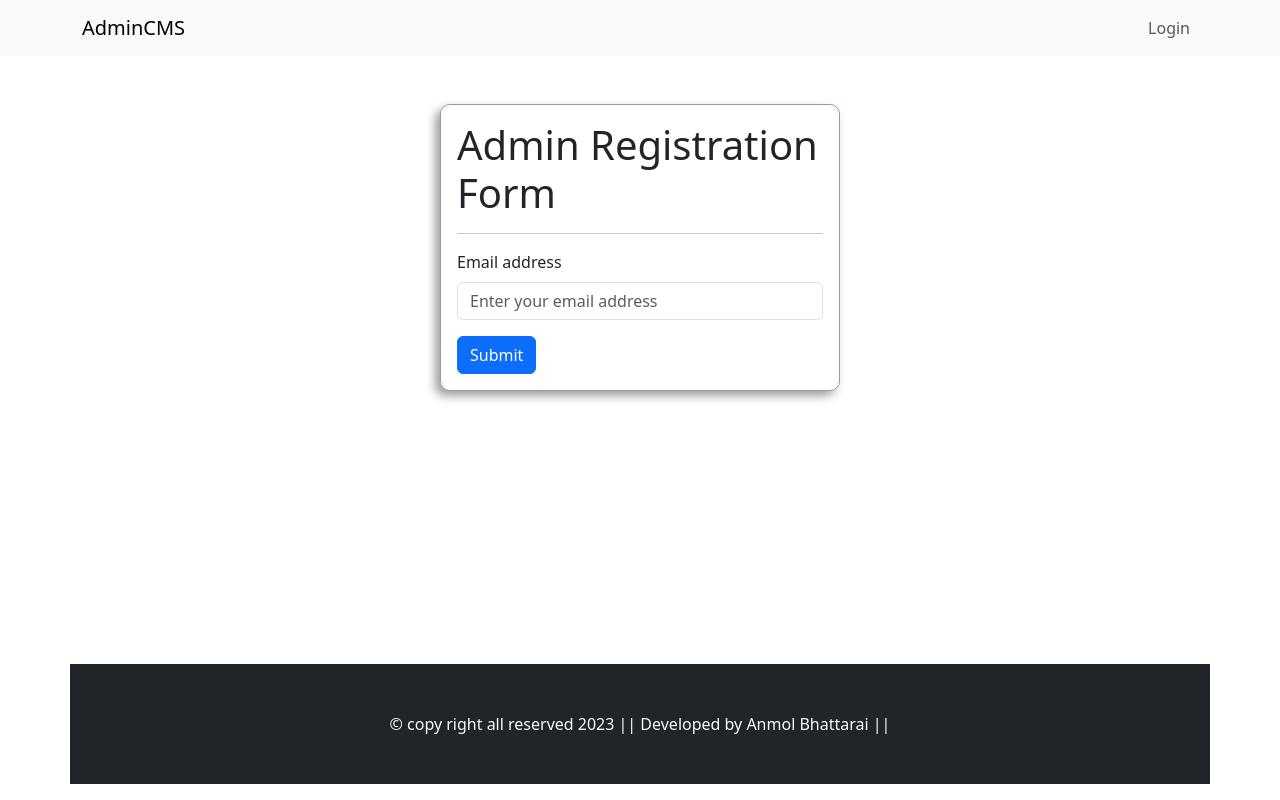
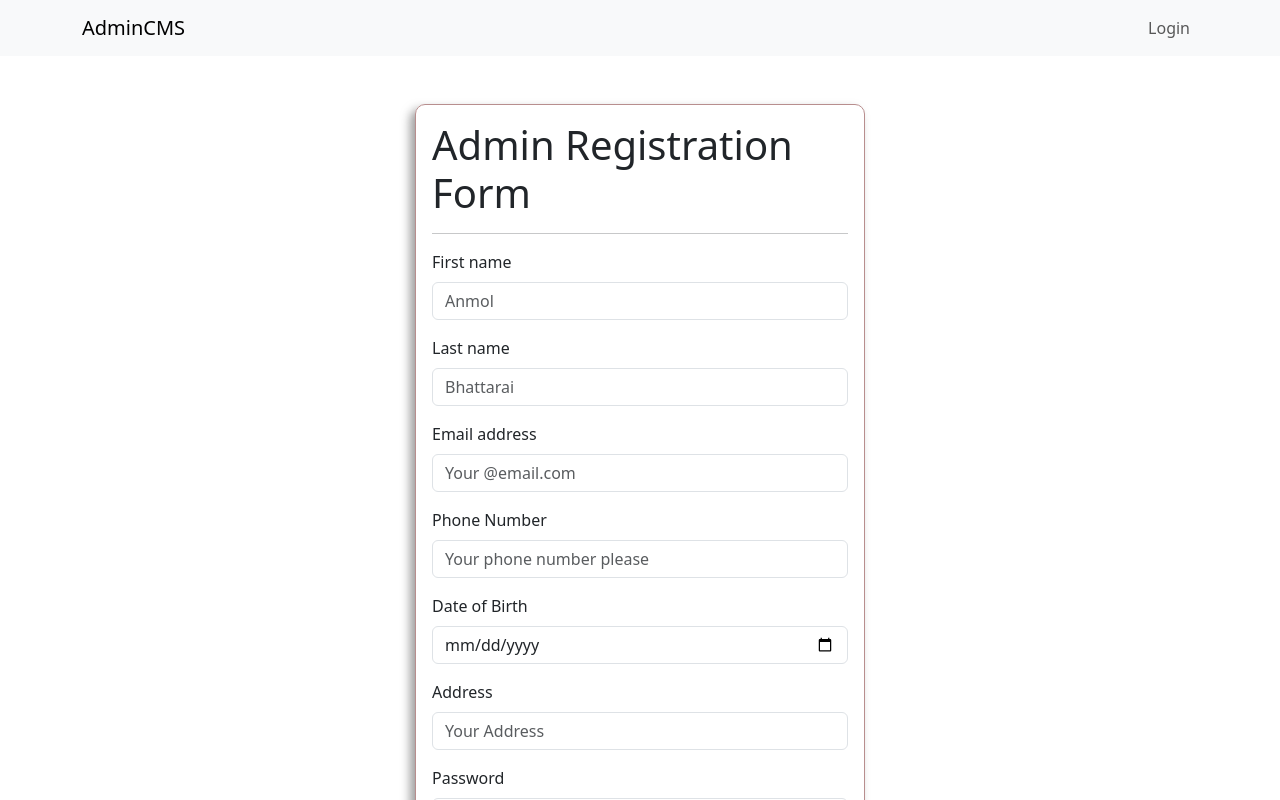
Before and after one commit to anmolft9/CMS_revision_CLIENT, a React (Create React App) app: page /register in a window 1280 px wide. Shown: the top 800 px of the page. Built offline with nearby package versions, Linux system fonts and the light colour scheme.

Commit message:
added all the input fields required for the admin registration process

```diff
--- a/src/App.css
+++ b/src/App.css
@@ -9,7 +9,7 @@
   margin-top: 3rem;
 
   box-shadow: -5px 5px 10px rgba(106, 106, 106, 0.642);
-  width: 400px;
+  width: 450px;
   margin-left: auto;
   margin-right: auto;
 }
--- a/src/components/footer/Footer.js
+++ b/src/components/footer/Footer.js
@@ -3,7 +3,7 @@ import { Container } from "react-bootstrap";
 
 export const Footer = () => {
   return (
-    <Container className="bg-dark py-5 text-light text-center">
+    <Container fluid className="bg-dark py-5 text-light text-center mt-5">
       &copy; copy right all reserved 2023 || Developed by Anmol Bhattarai ||
     </Container>
   );
--- a/src/pages/admin-registration/AdminRegistration.js
+++ b/src/pages/admin-registration/AdminRegistration.js
@@ -2,7 +2,7 @@ import React from "react";
 import { Header } from "../../components/Header/Header";
 import { Footer } from "../../components/footer/Footer";
 import { Button, Container, Form } from "react-bootstrap";
-import { CustomInputField } from "../../components/customInputField/CustomInputField";
+import { CustomInputField } from "../../components/customInputField/CustomInputField.js";
 
 export const AdminRegistration = () => {
   const fields = [
@@ -20,6 +20,45 @@ export const AdminRegistration = () => {
       placeholder: "Bhattarai",
       required: true,
     },
+    {
+      label: "Email address",
+      name: "email",
+      type: "email",
+      placeholder: "Your @email.com",
+      required: true,
+    },
+    {
+      label: "Phone Number",
+      name: "phone",
+      type: "number",
+      placeholder: "Your phone number please",
+      required: true,
+    },
+    {
+      label: "Date of Birth",
+      name: "DOB",
+      type: "date",
+    },
+    {
+      label: "Address",
+      name: "address",
+      type: "text",
+      placeholder: "Your Address",
+    },
+    {
+      label: "Password",
+      name: "password",
+      type: "password",
+      placeholder: "Password",
+      required: true,
+    },
+    {
+      label: "Confirm Password",
+      name: "confirmPassword",
+      type: "password",
+      placeholder: "Retype password",
+      required: true,
+    },
   ];
 
   return (
@@ -30,11 +69,10 @@ export const AdminRegistration = () => {
           <Form>
             <h1>Admin Registration Form</h1>
             <hr />
-            <CustomInputField
-              label="Email address"
-              type="email"
-              placeholder="Enter your email address"
-            />
+
+            {fields.map((item, i) => (
+              <CustomInputField key={i} {...item} />
+            ))}
 
             <Button variant="primary" type="submit">
               Submit
```
